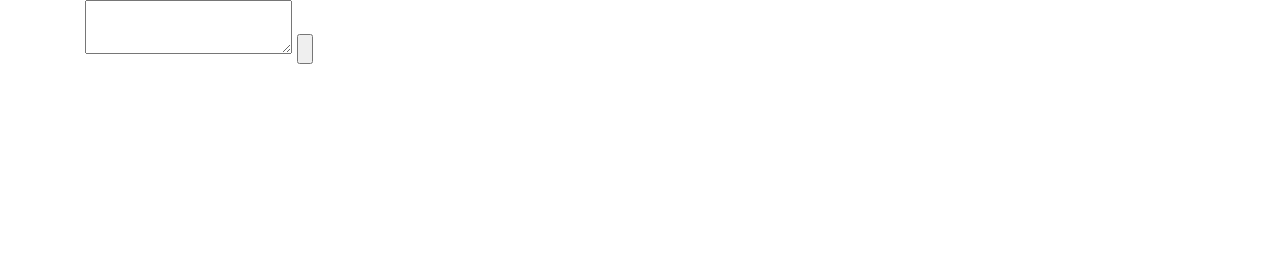
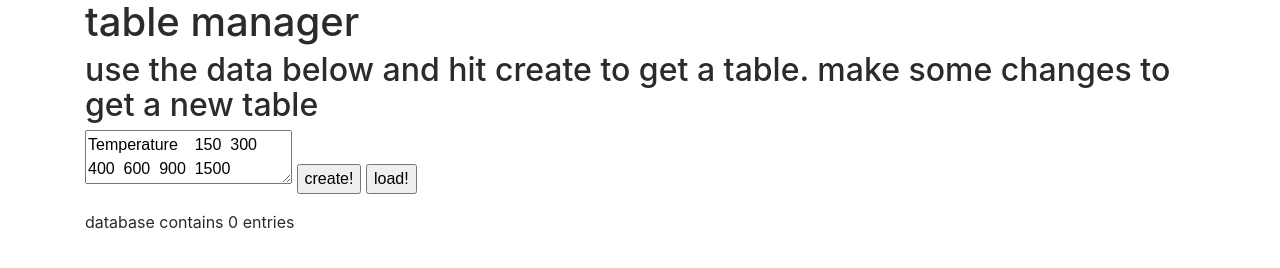
Before and after one commit to byronwall/engineering-table-manager, a website: page src/index.html in a window 1280 px wide. Drawn offline with Linux system fonts and the light colour scheme; files that its build step writes are made by us from their sources; files whose address does not match are found by name.

Commit message:
Add working examples

```diff
--- a/src/index.html
+++ b/src/index.html
@@ -11,12 +11,34 @@
 
         <div class="row">
             <div class="col-12">
+                <h1>table manager</h1>
+                <h2>use the data below and hit create to get a table.  make some changes to get a new table</h2>
+
                 <form>
-                    <textarea id="table-in"></textarea>
-                    <input type="button" text="create!" id="btn-submit" />
+                    <textarea id="table-in">Temperature	150	300	400	600	900	1500	2500
+&lt;100	285	740	985	1480	2220	3705	6170
+200	260	680	905	1360	2035	3395	5655
+300	230	655	870	1310	1965	3270	5450
+400	200	635	845	1265	1900	3170	5280
+500	170	605	805	1205	1810	3015	5025
+600	140	570	755	1135	1705	2840	4730
+650	125	550	730	1100	1650	2745	4575
+700	110	530	710	1060	1590	2655	4425
+750	95	505	675	1015	1520	2535	4230
+800	80	410	550	825	1235	2055	3430
+850	65	320	425	640	955	1595	2655
+900	50	230	305	460	690	1150	1915
+950	35	135	185	275	410	685	1145
+1000	20	85	115	170	255	430	715</textarea>
+                    <input type="button" value="create!" id="btn-submit" />
+                    <input type="button" value="load!" id="btn-load" />
                 </form>
             </div>
         </div>
+        <div class="row">
+            <div class="col-12" id="db-status">database contains 0 entries </div>
+        </div>
+
         <div class="row">
             <div class="col-12" id="main-col">
 
--- a/src/ts/app.ts
+++ b/src/ts/app.ts
@@ -54,9 +54,6 @@ class D3Table {
 
         console.log("render", elementId, container)
 
-        container.empty();
-
-
         let table = container.append("table");
         let thead = table.append('thead')
         let tbody = table.append('tbody');
@@ -103,14 +100,23 @@ document.getElementById("btn-submit").onclick = () => {
     //add record
     db.insert(new_table, () => {
         console.log("inserted");
-    })
 
+        db.count({}, (err, count) => {
+            d3.select("#db-status").text("db contains " + count + " entries");
+        });
+    });
+}
+
+document.getElementById("btn-load").onclick = () => {
     //display the record as a table
     db.find<DataTable>({}, (err, docs) => {
         console.log("docs", docs);
 
-        let newTable = new D3Table(docs[0]);
-        newTable.render("#main-col");
+        d3.select("#main-col").empty();
+
+        for (var doc of docs) {
+            let newTable = new D3Table(doc);
+            newTable.render("#main-col");
+        }
     })
-
 }
```
Also changed, not shown: dist/index.html, dist/js/bundle.js, 1 other file.
